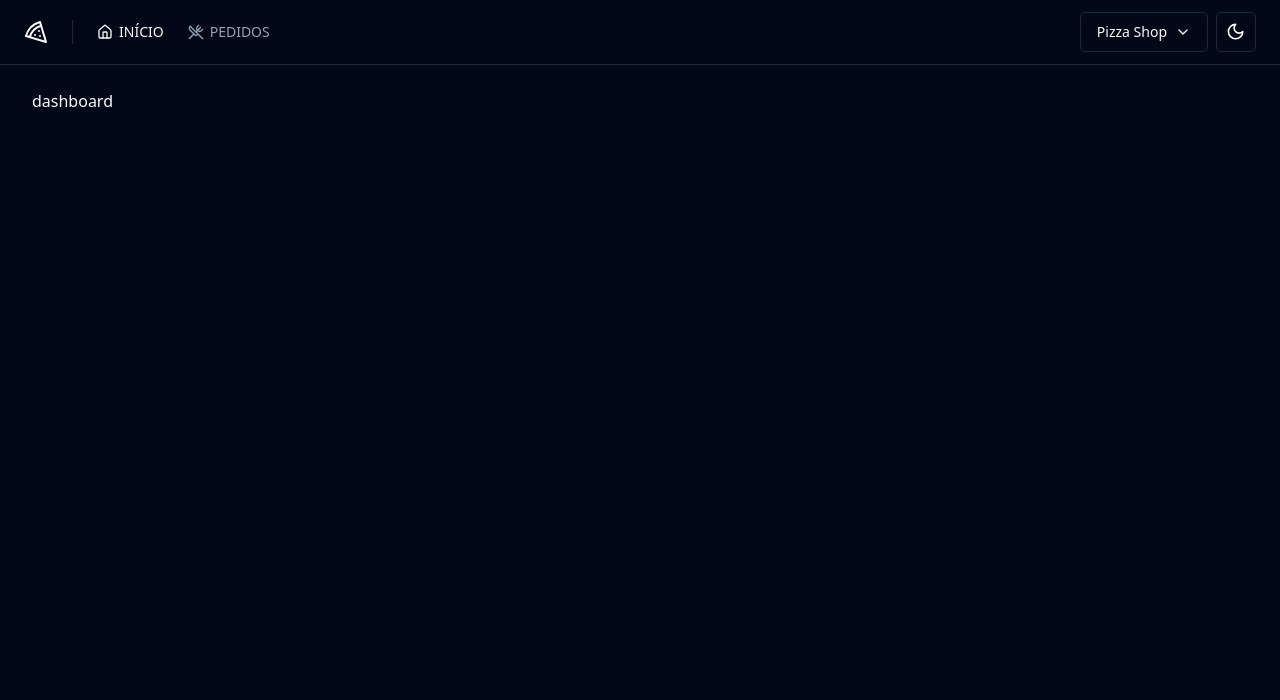
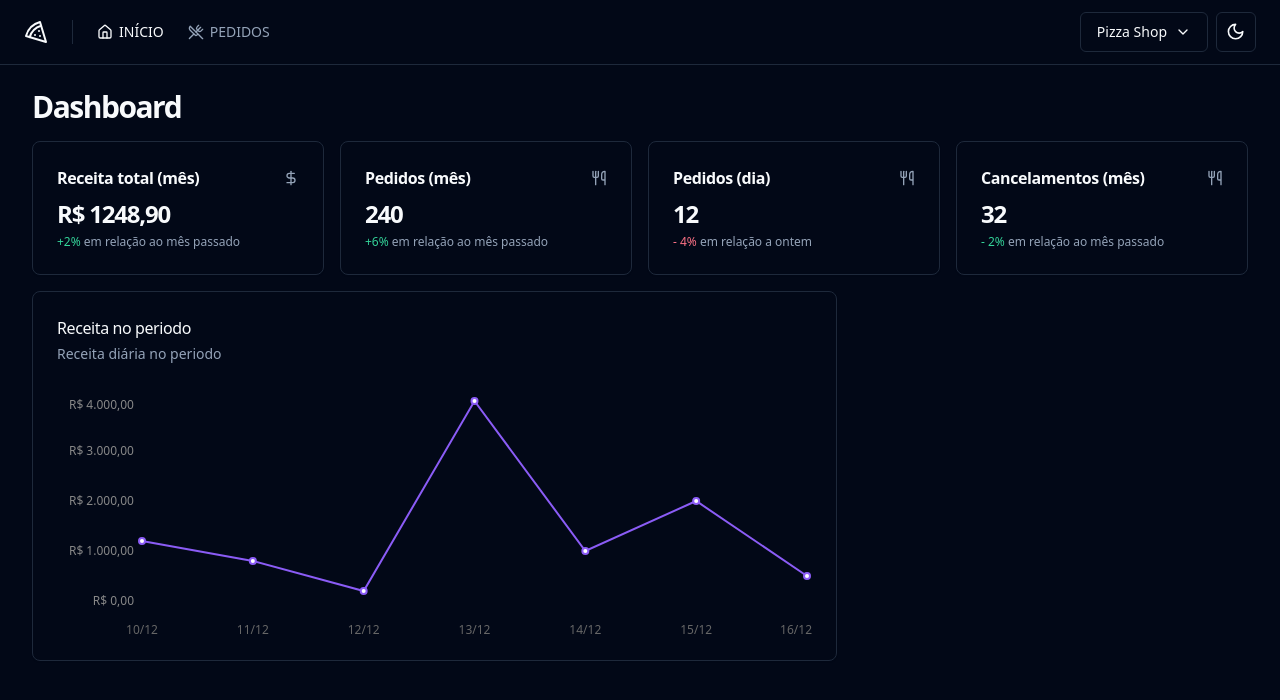
Before and after one commit to MandaAlmeida/pizzaShop, a React (Vite) app: page / in a window 1280 px wide. Shown: the top 700 px of the page. Built offline with nearby package versions, Linux system fonts and the light colour scheme.

Commit message:
Adiociona pagina de dashboard

```diff
--- a/package.json
+++ b/package.json
@@ -24,6 +24,7 @@
     "react-dom": "^18.2.0",
     "react-helmet-async": "^2.0.4",
     "react-hook-form": "^7.51.2",
+    "recharts": "^2.12.4",
     "sonner": "^1.4.41",
     "tailwind-merge": "^2.2.2",
     "tailwindcss-animate": "^1.0.7",
--- a/src/Router.tsx
+++ b/src/Router.tsx
@@ -1,5 +1,5 @@
 import { createBrowserRouter } from "react-router-dom";
-import { Dashboard } from "./pages/app/dashboard";
+import { Dashboard } from "./pages/app/dashboard/dashboard";
 import { SignIn } from "./pages/auth/signIn";
 import { AppLayout } from "./pages/_layouts/app";
 import { AuthLayout } from "./pages/_layouts/auth";
--- /dev/null
+++ b/src/components/ui/card.tsx
@@ -0,0 +1,79 @@
+import * as React from "react"
+
+import { cn } from "@/lib/utils"
+
+const Card = React.forwardRef<
+  HTMLDivElement,
+  React.HTMLAttributes<HTMLDivElement>
+>(({ className, ...props }, ref) => (
+  <div
+    ref={ref}
+    className={cn(
+      "rounded-lg border bg-card text-card-foreground shadow-sm",
+      className
+    )}
+    {...props}
+  />
+))
+Card.displayName = "Card"
+
+const CardHeader = React.forwardRef<
+  HTMLDivElement,
+  React.HTMLAttributes<HTMLDivElement>
+>(({ className, ...props }, ref) => (
+  <div
+    ref={ref}
+    className={cn("flex flex-col space-y-1.5 p-6", className)}
+    {...props}
+  />
+))
+CardHeader.displayName = "CardHeader"
+
+const CardTitle = React.forwardRef<
+  HTMLParagraphElement,
+  React.HTMLAttributes<HTMLHeadingElement>
+>(({ className, ...props }, ref) => (
+  <h3
+    ref={ref}
+    className={cn(
+      "text-2xl font-semibold leading-none tracking-tight",
+      className
+    )}
+    {...props}
+  />
+))
+CardTitle.displayName = "CardTitle"
+
+const CardDescription = React.forwardRef<
+  HTMLParagraphElement,
+  React.HTMLAttributes<HTMLParagraphElement>
+>(({ className, ...props }, ref) => (
+  <p
+    ref={ref}
+    className={cn("text-sm text-muted-foreground", className)}
+    {...props}
+  />
+))
+CardDescription.displayName = "CardDescription"
+
+const CardContent = React.forwardRef<
+  HTMLDivElement,
+  React.HTMLAttributes<HTMLDivElement>
+>(({ className, ...props }, ref) => (
+  <div ref={ref} className={cn("p-6 pt-0", className)} {...props} />
+))
+CardContent.displayName = "CardContent"
+
+const CardFooter = React.forwardRef<
+  HTMLDivElement,
+  React.HTMLAttributes<HTMLDivElement>
+>(({ className, ...props }, ref) => (
+  <div
+    ref={ref}
+    className={cn("flex items-center p-6 pt-0", className)}
+    {...props}
+  />
+))
+CardFooter.displayName = "CardFooter"
+
+export { Card, CardHeader, CardFooter, CardTitle, CardDescription, CardContent }
--- a/src/pages/app/dashboard.tsx
+++ /dev/null
@@ -1,10 +0,0 @@
-import { Helmet } from "react-helmet-async";
-
-export function Dashboard() {
-  return (
-    <>
-      <Helmet title="Dashboard" />
-      <h1>dashboard</h1>
-    </>
-  );
-}
--- /dev/null
+++ b/src/pages/app/dashboard/dashboard.tsx
@@ -0,0 +1,26 @@
+import { Helmet } from "react-helmet-async";
+import { MonthRevenueCard } from "./monthRevenueCard";
+import { MonthOrdersAmountCard } from "./monthOrdersAmountCard";
+import { DayOrdersAmountCard } from "./dayOrdersAmountCard";
+import { MonthCanceledOrdersAmountCard } from "./monthCanceledOrdersCard";
+import { RevenueChart } from "./revenueChart";
+
+export function Dashboard() {
+  return (
+    <>
+      <Helmet title="Dashboard" />
+      <div className="flex flex-col gap-4">
+        <h1 className="text-3xl font-bold tracking-tighter">Dashboard</h1>
+        <div className="grid grid-cols-4 gap-4">
+          <MonthRevenueCard />
+          <MonthOrdersAmountCard />
+          <DayOrdersAmountCard />
+          <MonthCanceledOrdersAmountCard />
+        </div>
+        <div className=" grid grid-cols-9 gap-4">
+          <RevenueChart />
+        </div>
+      </div>
+    </>
+  );
+}
--- /dev/null
+++ b/src/pages/app/dashboard/dayOrdersAmountCard.tsx
@@ -0,0 +1,20 @@
+import { Card, CardContent, CardHeader, CardTitle } from "@/components/ui/card";
+import { Utensils } from "lucide-react";
+
+export function DayOrdersAmountCard() {
+  return (
+    <Card>
+      <CardHeader className="flex-row items-center justify-between space-y-0 pb-2">
+        <CardTitle className="text-base font-semibold">Pedidos (dia)</CardTitle>
+        <Utensils className="h-4 w-4 text-muted-foreground" />
+      </CardHeader>
+      <CardContent className="space-y-1">
+        <span className="text-2xl font-bold tracking-tighter">12</span>
+        <p className="text-xs text-muted-foreground">
+          <span className="text-rose-500 dark:text-rose-400">- 4%</span> em
+          relação a ontem
+        </p>
+      </CardContent>
+    </Card>
+  );
+}
--- /dev/null
+++ b/src/pages/app/dashboard/monthCanceledOrdersCard.tsx
@@ -0,0 +1,22 @@
+import { Card, CardContent, CardHeader, CardTitle } from "@/components/ui/card";
+import { Utensils } from "lucide-react";
+
+export function MonthCanceledOrdersAmountCard() {
+  return (
+    <Card>
+      <CardHeader className="flex-row items-center justify-between space-y-0 pb-2">
+        <CardTitle className="text-base font-semibold">
+          Cancelamentos (mês)
+        </CardTitle>
+        <Utensils className="h-4 w-4 text-muted-foreground" />
+      </CardHeader>
+      <CardContent className="space-y-1">
+        <span className="text-2xl font-bold tracking-tighter">32</span>
+        <p className="text-xs text-muted-foreground">
+          <span className="text-emerald-500 dark:text-emerald-400">- 2%</span>{" "}
+          em relação ao mês passado
+        </p>
+      </CardContent>
+    </Card>
+  );
+}
--- /dev/null
+++ b/src/pages/app/dashboard/monthOrdersAmountCard.tsx
@@ -0,0 +1,20 @@
+import { Card, CardContent, CardHeader, CardTitle } from "@/components/ui/card";
+import { Utensils } from "lucide-react";
+
+export function MonthOrdersAmountCard() {
+  return (
+    <Card>
+      <CardHeader className="flex-row items-center justify-between space-y-0 pb-2">
+        <CardTitle className="text-base font-semibold">Pedidos (mês)</CardTitle>
+        <Utensils className="h-4 w-4 text-muted-foreground" />
+      </CardHeader>
+      <CardContent className="space-y-1">
+        <span className="text-2xl font-bold tracking-tighter">240</span>
+        <p className="text-xs text-muted-foreground">
+          <span className="text-emerald-500 dark:text-emerald-400">+6%</span> em
+          relação ao mês passado
+        </p>
+      </CardContent>
+    </Card>
+  );
+}
--- /dev/null
+++ b/src/pages/app/dashboard/monthRevenueCard.tsx
@@ -0,0 +1,22 @@
+import { Card, CardContent, CardHeader, CardTitle } from "@/components/ui/card";
+import { DollarSign } from "lucide-react";
+
+export function MonthRevenueCard() {
+  return (
+    <Card>
+      <CardHeader className="flex-row items-center justify-between space-y-0 pb-2">
+        <CardTitle className="text-base font-semibold">
+          Receita total (mês)
+        </CardTitle>
+        <DollarSign className="h-4 w-4 text-muted-foreground" />
+      </CardHeader>
+      <CardContent className="space-y-1">
+        <span className="text-2xl font-bold tracking-tighter">R$ 1248,90</span>
+        <p className="text-xs text-muted-foreground">
+          <span className="text-emerald-500 dark:text-emerald-400">+2%</span> em
+          relação ao mês passado
+        </p>
+      </CardContent>
+    </Card>
+  );
+}
--- /dev/null
+++ b/src/pages/app/dashboard/revenueChart.tsx
@@ -0,0 +1,61 @@
+import colors from "tailwindcss/colors";
+
+import {
+  Card,
+  CardContent,
+  CardDescription,
+  CardHeader,
+  CardTitle,
+} from "@/components/ui/card";
+
+import { ResponsiveContainer, LineChart, XAxis, YAxis, Line } from "recharts";
+
+const data = [
+  { date: "10/12", revenue: 1200 },
+  { date: "11/12", revenue: 800 },
+  { date: "12/12", revenue: 200 },
+  { date: "13/12", revenue: 4000 },
+  { date: "14/12", revenue: 1000 },
+  { date: "15/12", revenue: 2000 },
+  { date: "16/12", revenue: 500 },
+];
+
+export function RevenueChart() {
+  return (
+    <Card className="col-span-6">
+      <CardHeader className="flex-row items-center justify-between pb-8">
+        <div className="space-y-1">
+          <CardTitle className="text-base font-medium">
+            Receita no periodo
+          </CardTitle>
+          <CardDescription>Receita diária no periodo</CardDescription>
+        </div>
+      </CardHeader>
+      <CardContent>
+        <ResponsiveContainer width="100%" height={240}>
+          <LineChart data={data} style={{ fontSize: 12 }}>
+            <XAxis dataKey="date" axisLine={false} tickLine={false} dy={16} />
+            <YAxis
+              stroke="#888"
+              axisLine={false}
+              tickLine={false}
+              width={80}
+              tickFormatter={(value: number) =>
+                value.toLocaleString("pt-BR", {
+                  style: "currency",
+                  currency: "BRL",
+                })
+              }
+            />
+            <Line
+              type="linear"
+              strokeWidth={2}
+              dataKey="revenue"
+              stroke={colors["violet"][500]}
+            />
+          </LineChart>
+        </ResponsiveContainer>
+      </CardContent>
+    </Card>
+  );
+}
```
Also changed, not shown: 2 other files (tests, documents, lock files or other folders).
